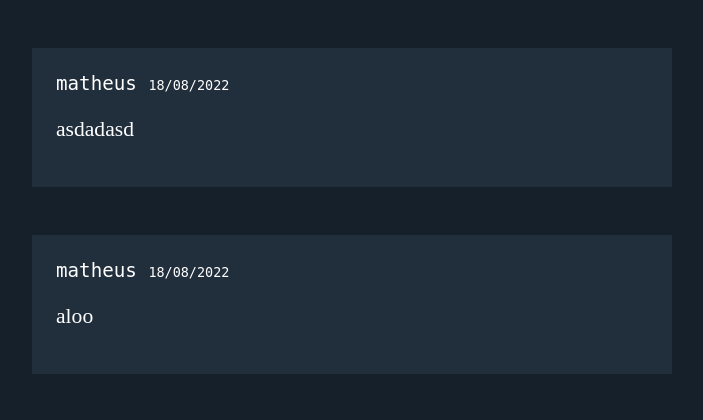
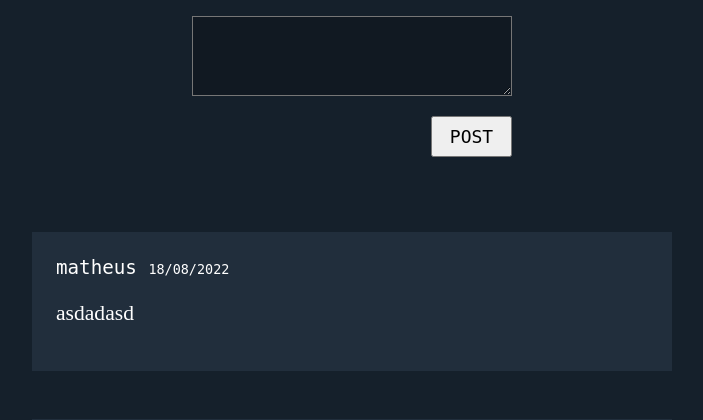
Before and after one commit to mps751/Blog_Python, a Flask app: page / in a window 1280 px wide. Shown: the part 53-473 px from the top of the page, without its empty margins (288-991 px from the left). Run offline with Flask 2, Linux system fonts and the light colour scheme; data comes from the database, SQL or seed files in the repository; both versions use the stored data as it was after the commit.

Commit message:
Adicionando JS

```diff
--- a/app.py
+++ b/app.py
@@ -45,6 +45,15 @@ db.create_all()
 @app.route("/home", methods=["POST", "GET"])
 def index():
     posts = Post.query.order_by(desc(Post.created)).all()
+    if request.method == "POST":
+        body = request.form['body']
+        try:
+            post = Post(body=body, author=current_user)
+            db.session.add(post)
+            db.session.commit()
+            return redirect(url_for('index'))
+        except IntegrityError:
+            flash("Error on create Post, try again later")
     return render_template('home.html', posts = posts)
 
 @app.route('/register', methods=['POST', 'GET'])
--- /dev/null
+++ b/main.js
@@ -0,0 +1,6 @@
+var butt = document.getElementById('inputpost')
+butt.addEventListener('mouseenter', entrar)
+
+function entrar() {
+    butt.style.background = 'pink'
+}
--- a/static/style.css
+++ b/static/style.css
@@ -59,6 +59,21 @@ li a:hover {
 
 }
 
+.createpost textarea {
+    height: 6em;
+    background-color: #111922;
+}
+
+.createpost input[type="submit"] {
+    position: relative;
+    margin-left: auto;
+    color: black;
+    text-align: center;
+    height: 1.5em auto;
+    width: 4.5em;
+    font-family: Andale Mono, monospace;
+}
+
 .content textarea{
     padding: 1em;
     margin-bottom: 1.5em;
--- a/templates/home.html
+++ b/templates/home.html
@@ -3,6 +3,12 @@
 {% block title %} Home {% endblock %}
 
 {% block content %}
+    <div class="createpost">
+        <form method="POST">
+            <textarea id="body" name="body" > {{ request.form['body'] }} </textarea>
+            <input type="submit" id="inputpost" mouseenter="entrar()" value="POST">
+        </form>
+    </div>
 
 {% for post in posts %}
     <article class="post">
--- a/templates/index.html
+++ b/templates/index.html
@@ -2,6 +2,7 @@
     <head>
         <title> {% block title %} {% endblock %} </title>
         <link rel="stylesheet" href="/static/style.css">
+        <script src=Blog_Python/main.js> </script>
     </head>
 
     <body>
@@ -28,6 +29,7 @@
 
         <section class="content">
             {% block content %}
+            <script src=Blog_Python/main.js> </script>
             {% endblock %}
         </section>
     </body>
```
Also changed, not shown: app.db.
